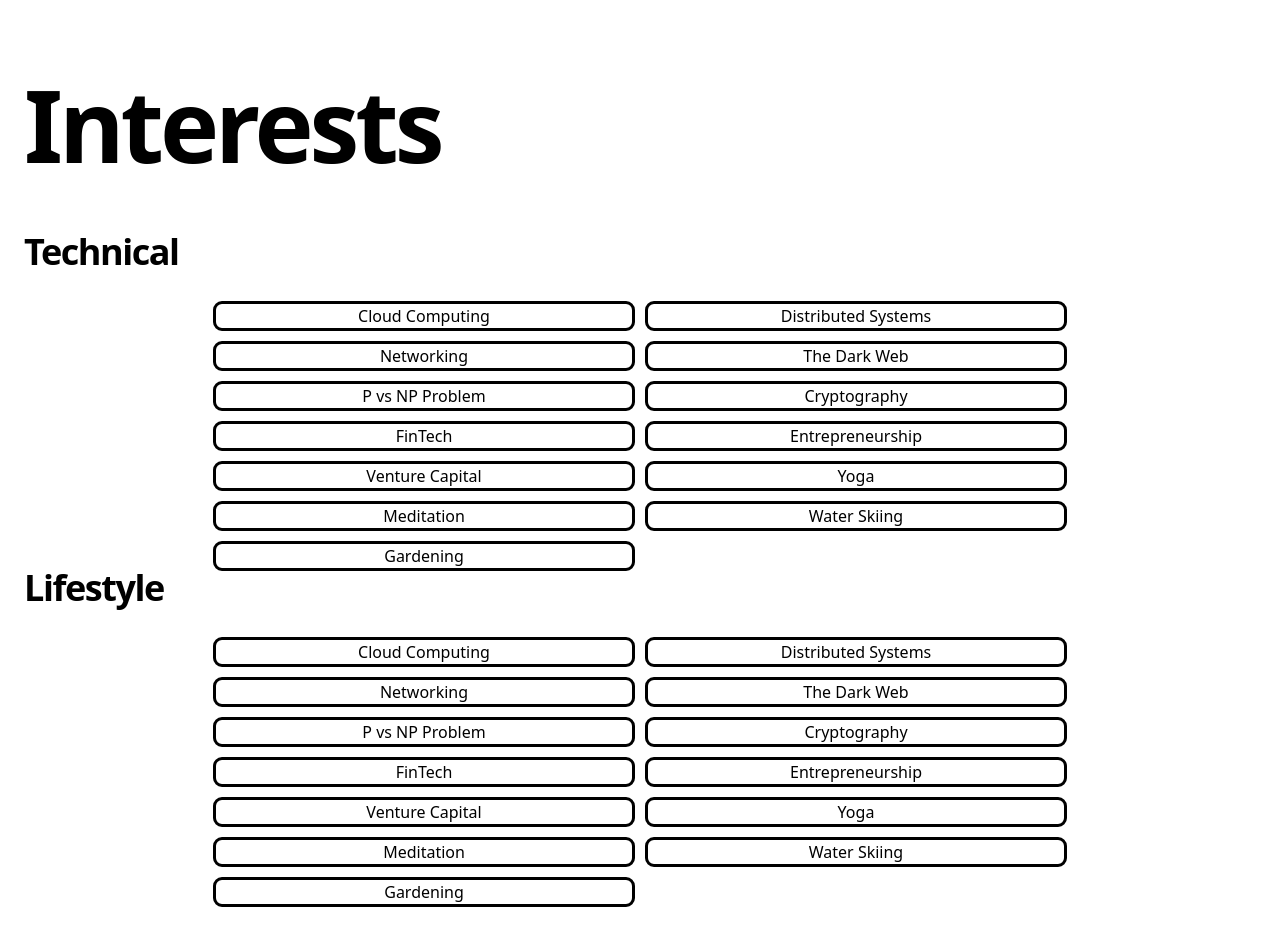
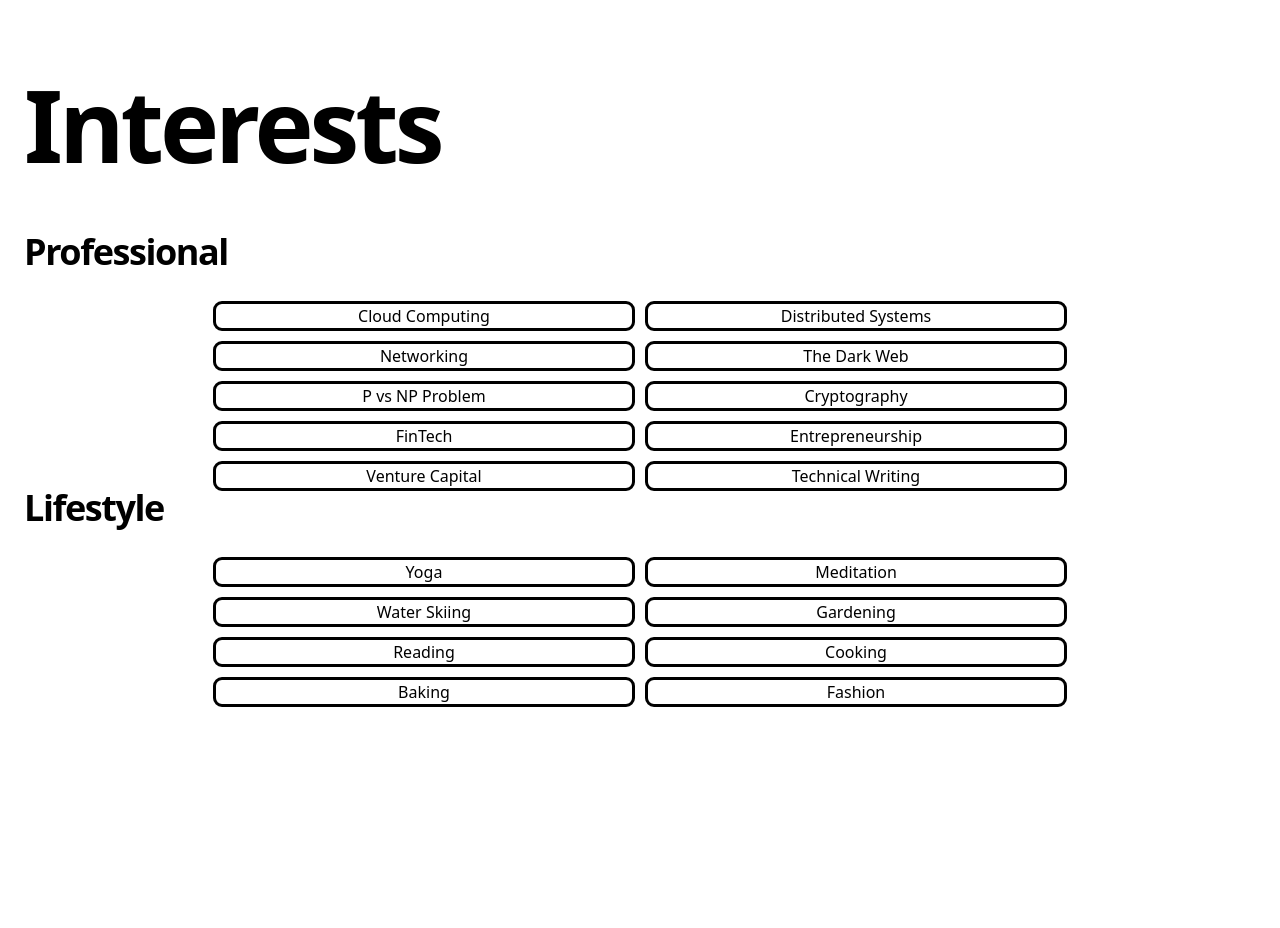
Before and after one commit to hadpeter/hadleypeterson-info, a Next.js app: page /interests in a window 1280 px wide. After the commit the page ends 888 px from the top, so only its background shows below. Built offline with nearby package versions, Linux system fonts and the light colour scheme.

Commit message:
interests updated

```diff
--- a/app/interests/page.js
+++ b/app/interests/page.js
@@ -3,17 +3,18 @@ import PageSubTitleComponet from "../components/pageSubTitle.js"
 import DoubleListComponent from "../components/doubleList.js"
 
 export default function Interests() {
-    var interests = ["Cloud Computing", "Distributed Systems", "Networking", "The Dark Web", "P vs NP Problem", "Cryptography", "FinTech", "Entrepreneurship", "Venture Capital", "Yoga", "Meditation", "Water Skiing", "Gardening"]
+    var prof_interests = ["Cloud Computing", "Distributed Systems", "Networking", "The Dark Web", "P vs NP Problem", "Cryptography", "FinTech", "Entrepreneurship", "Venture Capital", "Technical Writing"]
+    var lifestyle_intersts = ["Yoga", "Meditation", "Water Skiing", "Gardening", "Reading", "Cooking", "Baking", "Fashion"]
 
     return (
         <div className="min-h-screen my-6 mx-6">
         <section className="flex-col md:flex-row flex items-center md:justify-between mt-16 mb-16 md:mb-12">
             <PageTitleComponet title="Interests"></PageTitleComponet>
         </section>
-        <PageSubTitleComponet title="Technical"></PageSubTitleComponet>
-        <DoubleListComponent items={interests}></DoubleListComponent>
+        <PageSubTitleComponet title="Professional"></PageSubTitleComponet>
+        <DoubleListComponent items={prof_interests}></DoubleListComponent>
         <PageSubTitleComponet title="Lifestyle"></PageSubTitleComponet>
-        <DoubleListComponent items={interests}></DoubleListComponent>
+        <DoubleListComponent items={lifestyle_intersts}></DoubleListComponent>
     </div>
     );
   }
```
